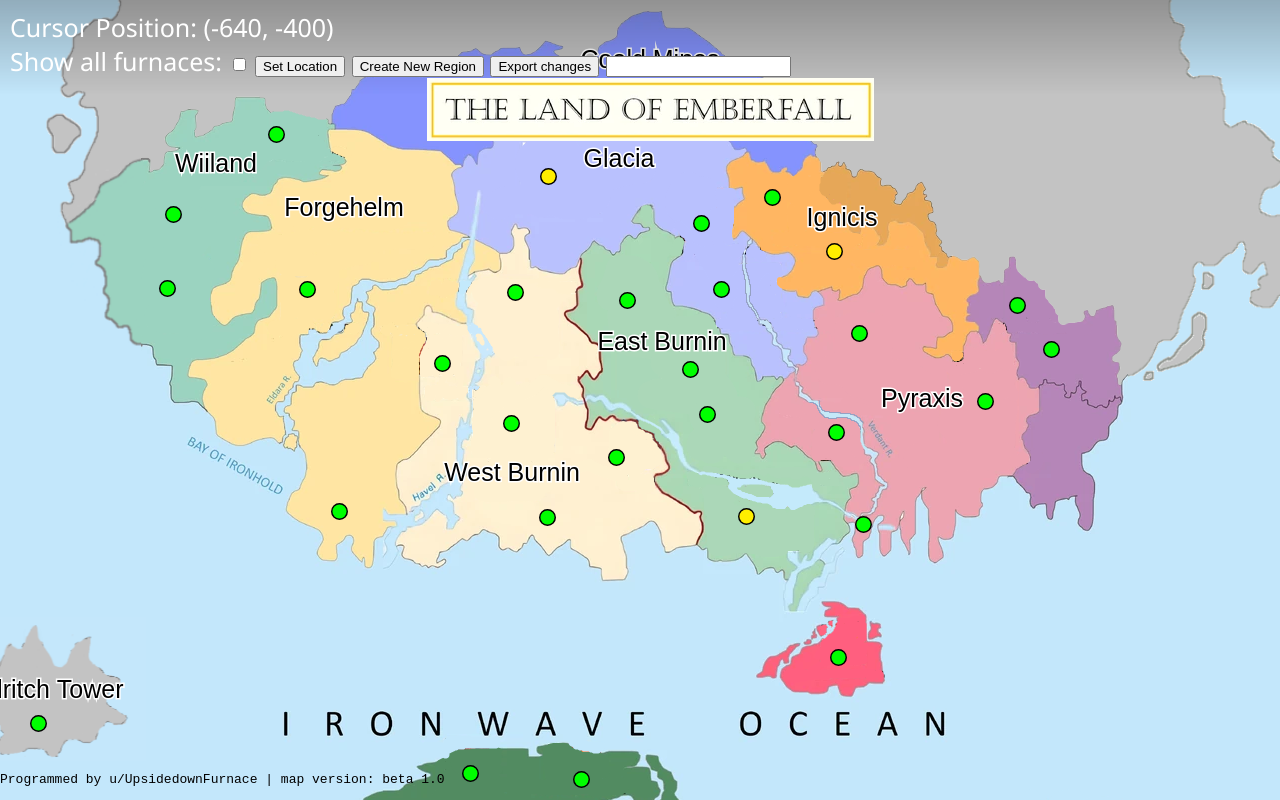
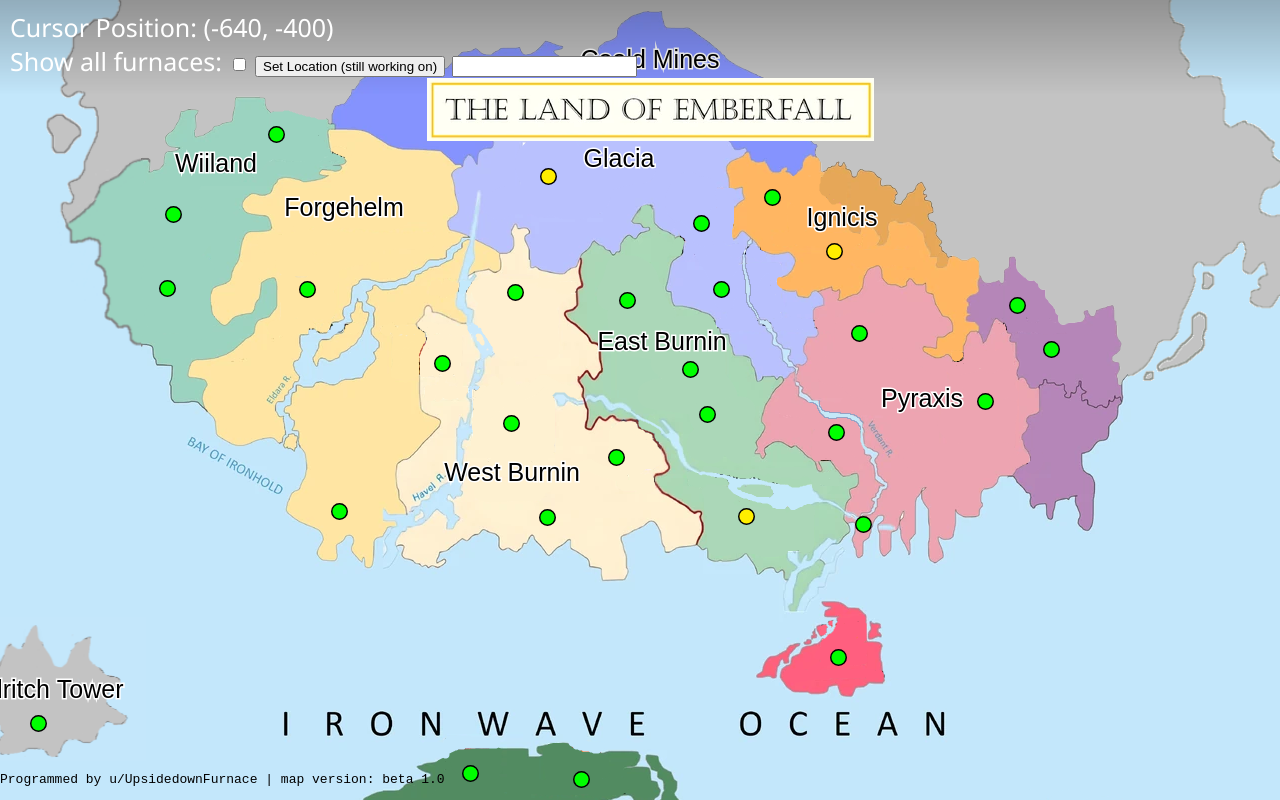
Before and after one commit to UpsidedownFurnace/upsidedownfurnace.github.io, a plain HTML site: page index.html in a window 1280 px wide. Drawn offline with Linux system fonts and the light colour scheme.

Commit message:
Update index.html

```diff
--- a/index.html
+++ b/index.html
@@ -11,9 +11,9 @@
             <input type='checkbox' id='spg'>-->
             <label>Show all furnaces: </label>
             <input type='checkbox' id='fsi'>
-            <button id='al'>Set Location</button>
-            <button id='cr' onclick='alert("Coming soon!")'>Create New Region</button>
-            <button id='expb' onclick='alert("Coming soon!")'>Export changes</button>
+            <button id='al'>Set Location (still working on)</button>
+            <!--<button id='cr' onclick='alert("Coming soon!")'>Create New Region</button>
+            <button id='expb' onclick='alert("Coming soon!")'>Export changes</button>-->
             <input class="export-output">
             <center>
                 <img src='maptitle.png'>
```
